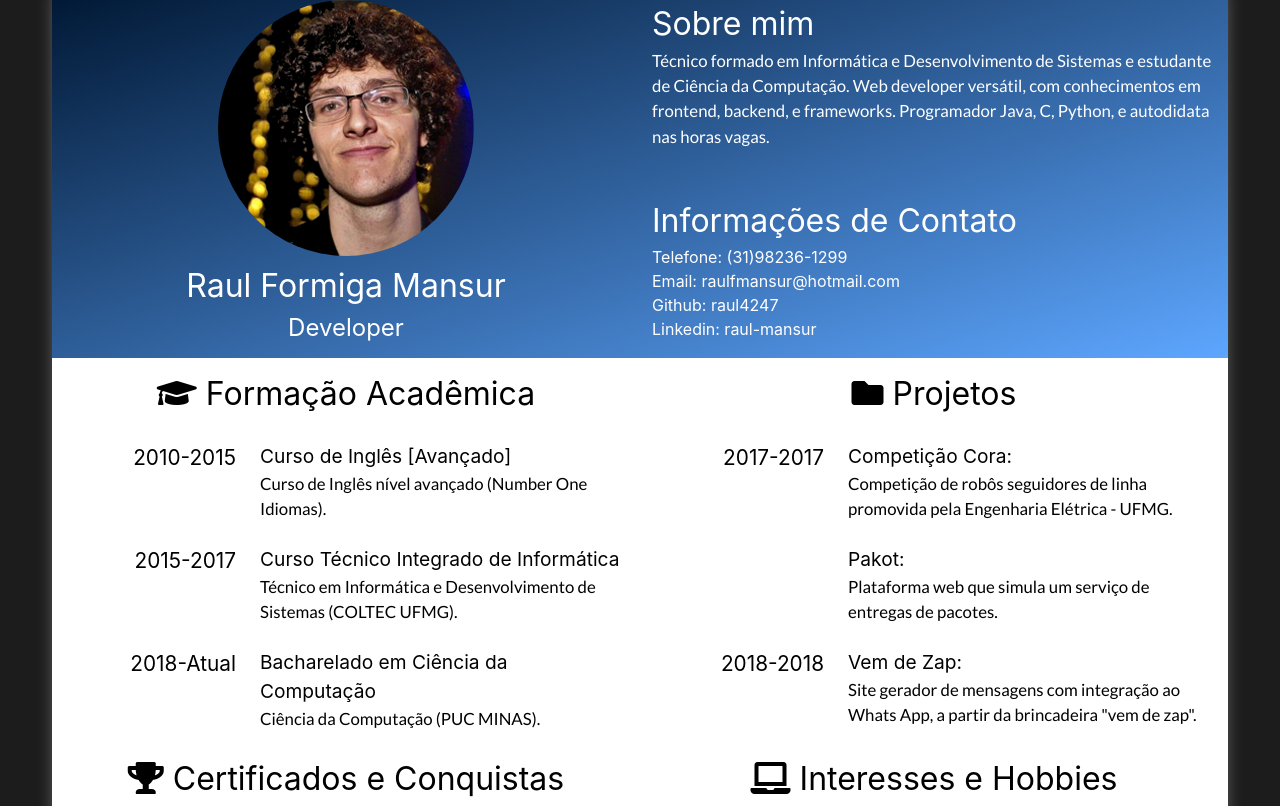
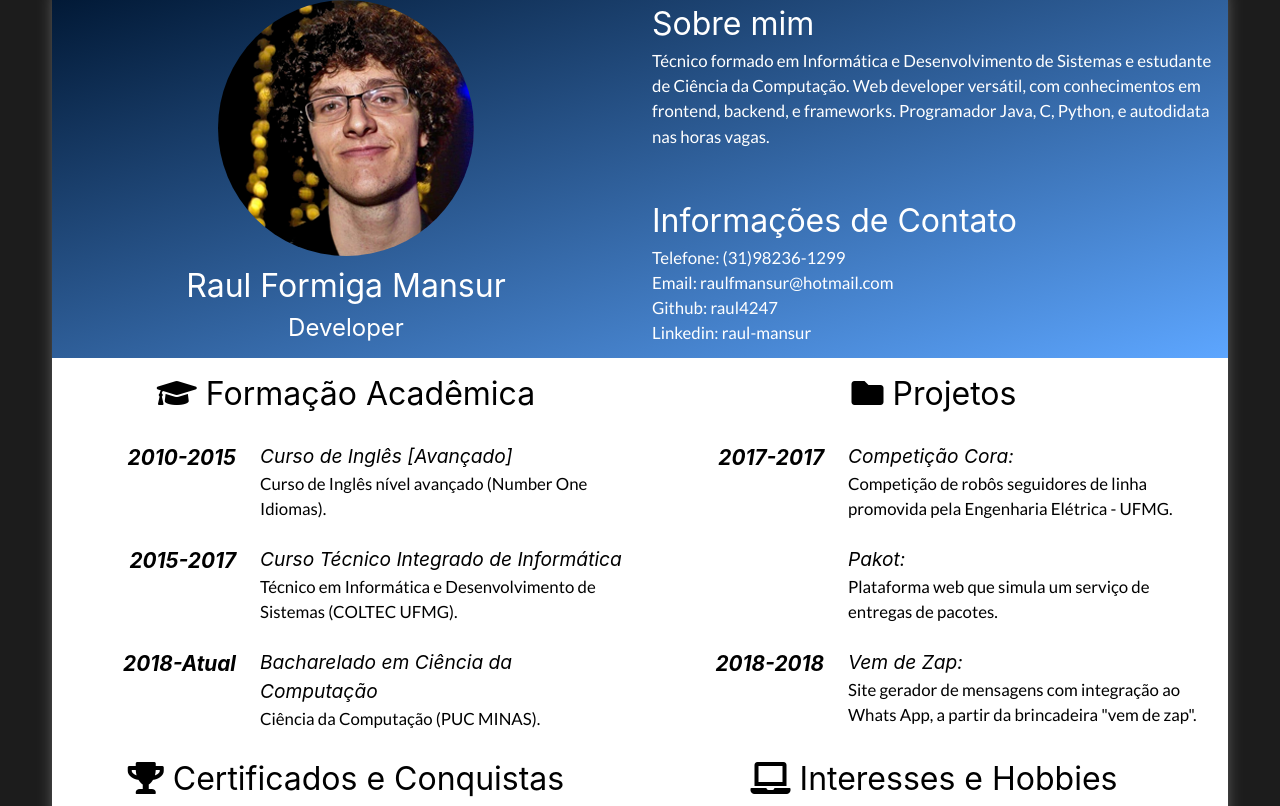
Before and after one commit to raul4247/Resume, a plain HTML site: page index.html in a window 1280 px wide. Shown: the top 806 px of the page. Drawn offline with nearby package versions, Linux system fonts and the light colour scheme.

Commit message:
fonts style changed

```diff
--- a/css/main.css
+++ b/css/main.css
@@ -28,10 +28,12 @@ h2{
 
 h3{
 	font-size: 1.3em;
+	font-style: italic;
 }
 
 h4{
 	font-size: 1.2em;
+	font-style: italic;
 }
 
 p{
@@ -41,9 +43,6 @@ p{
 .profile-pic{
 	border-radius: 50%;
 }
-.dates{
-	text-align: right;
+.dates h3{
+	font-weight: bold;
 }
-.interests{
-	margin-left:15%;
-}
--- a/css/media_queries.css
+++ b/css/media_queries.css
@@ -4,3 +4,18 @@
 		margin-right: 2%;
 	}
 }
+
+@media screen and (min-width: 768px){
+	.dates{
+		text-align: right;
+	}
+	.interests{
+		margin-left:15%;
+	}
+}
+
+@media screen and (max-width: 768px){
+	p, h1, h2, h3, h4{
+		text-align: center;
+	}
+}
--- a/index.html
+++ b/index.html
@@ -22,12 +22,10 @@
 					<p>Técnico formado em Informática e Desenvolvimento de Sistemas e estudante de Ciência da Computação. Web developer versátil, com conhecimentos em frontend, backend, e frameworks. Programador Java, C, Python, e autodidata nas horas vagas.</p>
 					<br><br>
 					<h1>Informações de Contato</h1>
-					<ul>
-						<li>Telefone: (31)98236-1299</li>
-						<li>Email: raulfmansur@hotmail.com</li>
-						<li>Github: raul4247</li>
-						<li>Linkedin: raul-mansur</li>
-					</ul>
+						<p>Telefone: (31)98236-1299</p>
+						<p>Email: raulfmansur@hotmail.com</p>
+						<p>Github: raul4247</p>
+						<p>Linkedin: raul-mansur</p>
 				</div>
 			</div>
 		</div>
```
